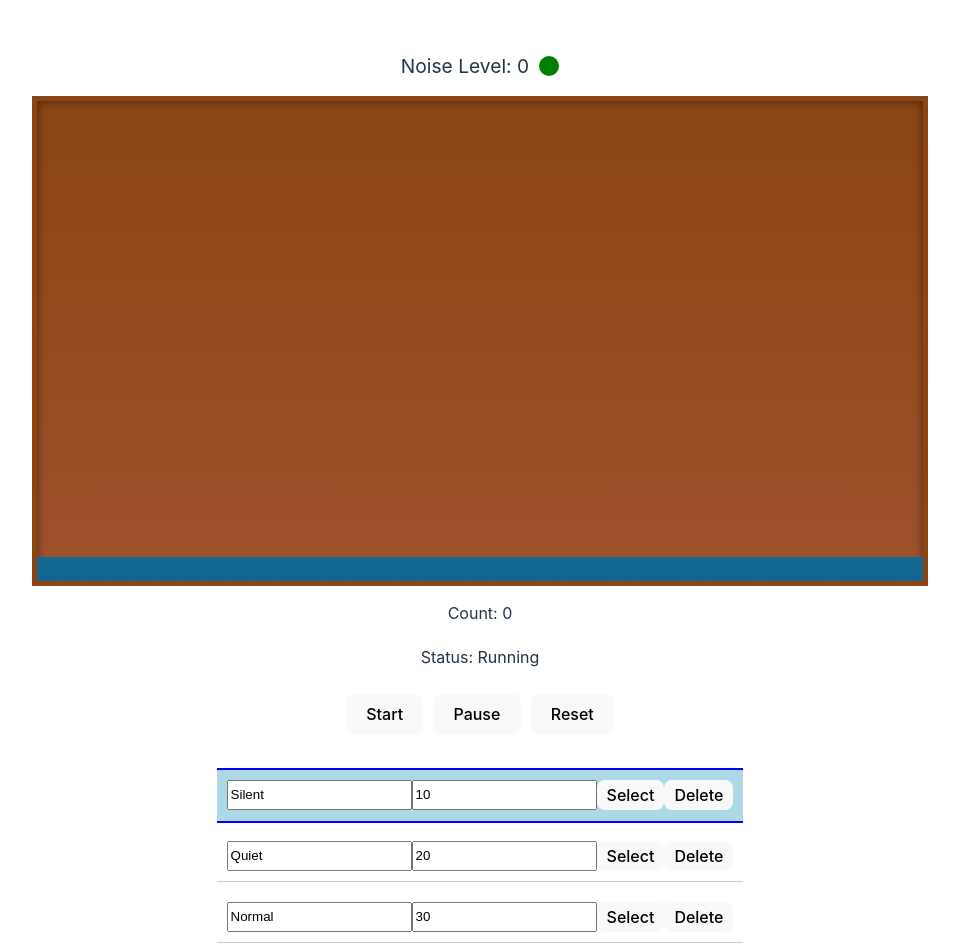
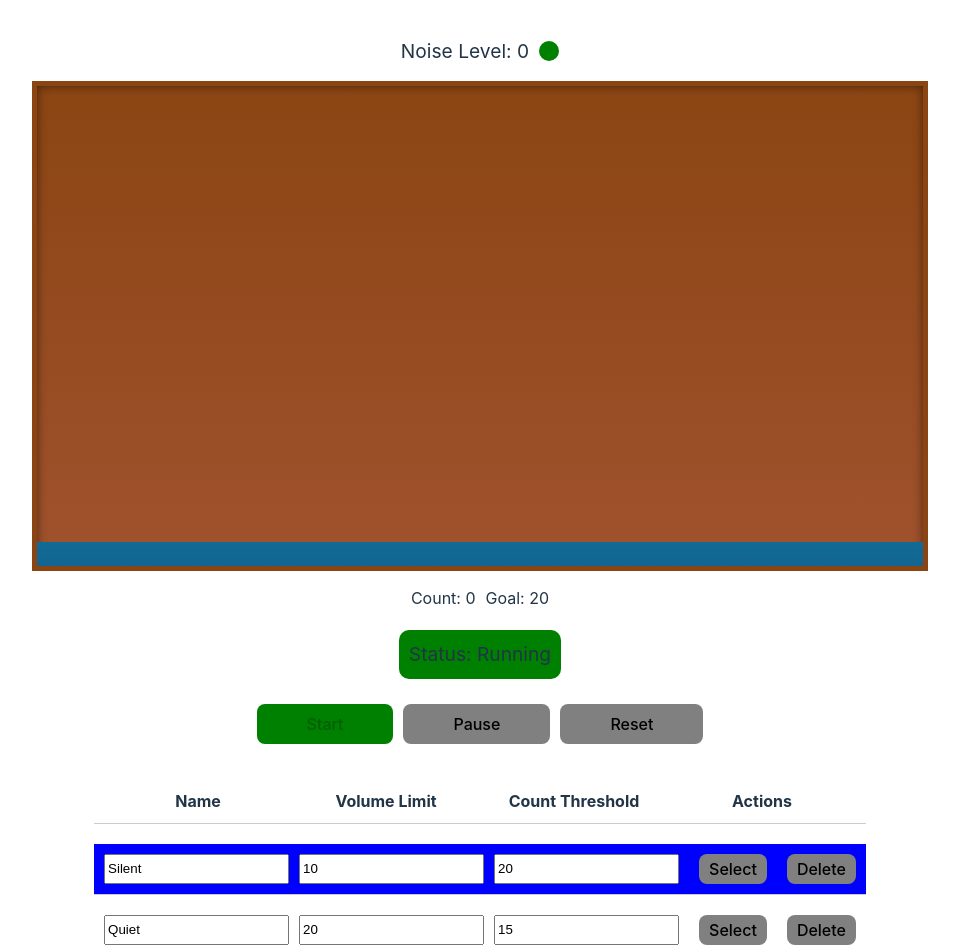
Before and after one commit to NSuer/User_Interface_Project_4, a Svelte app: page / in a window 1280 px wide. Shown: the top 952 px of the page, without its empty margins (160-1119 px from the left). Built offline with nearby package versions, Linux system fonts and the light colour scheme; no server answers.

Commit message:
Styling changes

```diff
--- a/src/App.svelte
+++ b/src/App.svelte
@@ -5,50 +5,90 @@
     func_stop_analyzing,
     current_volume,
     current_color,
-    isPaused,
+    is_paused,
     current_count,
+    goal,
     water_level,
-    ResetBucket,
-    isBucketFull,
+    reset_bucket,
+    is_bucket_full,
     resetting,
   } from "./stores";
   import ModeCreateEditAndSelect from "./lib/ModeCreateEditAndSelect.svelte";
   import Bucket from "./lib/Bucket.svelte";
 
-  let uniquekey = {};
-  let resetKey = 0; // The key to force reload the component
+  let unique_key = {};
+  let reset_key = 0; // The key to force reload the component
 
   function start() {
-    $isPaused = false;
+    $is_paused = false;
   }
 
   function pause() {
-    $isPaused = true;
+    $is_paused = true;
+  }
+
+  // Button Colors and disable
+  let start_button_color = "gray";
+  let pause_button_color = "gray";
+  let reset_button_color = "gray";
+  let start_button_disabled = false;
+  let pause_button_disabled = false;
+  let current_status = "null";
+  let status_color = "gray";
+
+  $: {
+    if ($resetting) {
+      current_status = "Resetting";
+      status_color = "blue";
+      start_button_color = "gray";
+      pause_button_color = "gray";
+      reset_button_color = "blue";
+      start_button_disabled = true;
+      pause_button_disabled = true;
+    } else {
+      if ($is_paused) {
+        current_status = "Paused";
+        status_color = "red";
+        start_button_color = "gray";
+        pause_button_color = "red";
+        reset_button_color = "gray";
+        pause_button_disabled = true;
+        start_button_disabled = false;
+      } else {
+        current_status = "Running";
+        status_color = "green";
+        start_button_color = "green";
+        pause_button_color = "gray";
+        reset_button_color = "gray";
+        start_button_disabled = true;
+        pause_button_disabled = false;
+      }
+    }
   }
 
   function reset() {
     // The way this is done may seems weird but it's the only way I could get it to work
 
-    $ResetBucket = true;
-    $isPaused = true;
-    $ResetBucket = false;
-    $isBucketFull = false;
+    $reset_bucket = true;
+    $is_paused = true;
+    $reset_bucket = false;
+    $is_bucket_full = false;
     $current_count = 0;
     $water_level = 50;
-    uniquekey = {}; // Create a new object to trigger re-render
-    resetKey += 1; // Each time you increment, Svelte will remount the component
+    unique_key = {}; // Create a new object to trigger re-render
+    reset_key += 1; // Each time you increment, Svelte will remount the component
 
     // Wait ten seconds then do all this again only once
     $resetting = true;
     setTimeout(() => {
-      $ResetBucket = true;
-      $isPaused = true;
-      $ResetBucket = false;
-      $isBucketFull = false;
+      $reset_bucket = true;
+      $is_paused = true;
+      $reset_bucket = false;
+      $is_bucket_full = false;
       $current_count = 0;
       $water_level = 50;
-      uniquekey = {}; // Create a new object to trigger re-render
-      resetKey += 1; // Each time you increment, Svelte will remount the component
+      unique_key = {}; // Create a new object to trigger re-render
+      reset_key += 1; // Each time you increment, Svelte will remount the component
       $resetting = false;
     }, 10000);
   }
@@ -61,27 +101,52 @@
 </script>
 
 <main>
-  <div class="decibelContainer">
-    <div class="noise-level">Noise Level: {$current_volume}</div>
+  <div class="decibel_container">
+    <div class="noise_level">Noise Level: {$current_volume}</div>
     <div
       class="indicator"
       style="background-color: {$current_color}; margin-left: 10px;"
     ></div>
   </div>
-  {#key uniquekey}
-    <Bucket key={resetKey} />
+  {#key unique_key}
+    <Bucket key={reset_key} />
   {/key}
-  <div>Count: {$current_count}</div>
-  <div>Status: {$isPaused ? "Paused" : "Running"}</div>
+  <div class="status_row">
+    <div>Count: {$current_count}</div>
+    <div>Goal: {$goal}</div>
+  </div>
+  <div class="status_indicator" style="background-color: {status_color};">Status: {current_status}</div>
   <div class="controls">
-    <button on:click={start}>Start</button>
-    <button on:click={pause}>Pause</button>
-    <button on:click={reset}>Reset</button>
+    <button
+      on:click={start}
+      style="background-color: {start_button_color};" disabled={start_button_disabled}
+      >Start</button
+    >
+    <button
+      on:click={pause}
+      style="background-color: {pause_button_color};" disabled={pause_button_disabled}
+      >Pause</button
+    >
+    <button on:click={reset} style="background-color: {reset_button_color}"
+      >Reset</button
+    >
   </div>
   <ModeCreateEditAndSelect />
 </main>
 
 <style>
+  .status_row {
+    display: flex;
+    justify-content: center;
+    width: 100%;
+    gap: 10px;
+  }
+  .status_indicator {
+    text-align: center;
+    font-size: 1.2rem;
+    border-radius: 10px;
+    padding: 10px;
+  }
   .controls {
     display: flex;
     flex-direction: row;
@@ -90,10 +155,10 @@
   .controls button {
     margin: 5px;
   }
-  .decibelContainer {
+  .decibel_container {
     display: flex;
     align-items: center;
-    margin-top: 20px;
+    margin-top: 5px;
     justify-content: center;
   }
   .indicator {
@@ -104,8 +169,7 @@
     transition: background-color 0.3s ease;
     margin-left: 10px;
   }
-
-  .noise-level {
+  .noise_level {
     text-align: center;
     font-size: 1.2rem;
     margin-top: 0px;
@@ -116,4 +180,12 @@
     align-items: center;
     gap: 20px;
   }
+  button {
+    padding: 10px 50px;
+    border: none;
+    cursor: pointer;
+    background-color: gray;
+    outline: none;
+    transition: background-color 0.3s ease;
+  }
 </style>
--- a/src/lib/ModeCreateEditAndSelect.svelte
+++ b/src/lib/ModeCreateEditAndSelect.svelte
@@ -11,6 +11,14 @@
 <main>
     <!-- A Scrollable list of Modes, where you can edit, delete, and add new modes -->
     <!-- Each Mode will have its Name and Volume Limit -->
+    <div class="Mode_List">
+        <div class="mode-item header">
+            <div class="label">Name</div>
+            <div class="label">Volume Limit</div>
+            <div class="label">Count Threshold</div>
+            <div class="label">Actions</div>
+        </div>
+    </div>
     <div class="Mode_List">
         {#each $mode_list as mode (mode.id)}
             <div
@@ -27,6 +35,13 @@
                     bind:value={mode.volume_limit}
                     on:change={() => func_update_mode_list(mode.id)}
                 />
+                <input
+                    type="number"
+                    bind:value={mode.count_threshold}
+                    on:change={() =>
+                        func_update_mode_list(mode.count_threshold)}
+                />
+                <div class="actions">
                     <button on:click={() => func_set_current_mode(mode.id)}
                         >Select</button
                     >
@@ -34,21 +49,35 @@
                         >Delete</button
                     >
                 </div>
+            </div>
         {/each}
     </div>
-
-
-
     <div class="add-mode">
         <button on:click={() => func_update_mode_list(-1)}>Add New Mode</button>
     </div>
 </main>
 
 <style>
+    .label {
+        flex: 1;
+        font-weight: bold;
+    }
+    .mode-item input {
+        flex: 1;
+        margin-right: 10px;
+    }
+    .mode-item .actions {
+        display: flex;
+        gap: 10px;
+    }
+    .mode-item button {
+        margin-left: 10px;
+    }
     button {
         padding: 5px 10px;
         border: none;
         cursor: pointer;
+        background-color: gray;
     }
     .mode-item {
         display: flex;
@@ -58,12 +87,14 @@
         border-bottom: 1px solid #ccc;
     }
     .mode-item.selected {
-        background-color: lightblue;
-        outline: 2px solid blue;
+        background-color: blue;
         font-weight: bold;
     }
     .Mode_List {
         max-height: 80vh;
         overflow-y: auto;
     }
+    .header {
+        font-weight: bold;
+    }
 </style>
--- a/src/stores.ts
+++ b/src/stores.ts
@@ -1,6 +1,35 @@
 import { writable } from "svelte/store";
-import { readable } from 'svelte/store';
 import { get } from 'svelte/store';
+
+// Animation Stuff --------------------------------------------------------------
+export let goal = writable(1000000);
+export let current_count = writable(0);
+export let water_level = writable(50); // Initial water level
+export let is_paused = writable(false);
+export let reset_bucket = writable(false);
+export let is_bucket_full = writable(false);
+export let resetting = writable(false);
+
+current_count.subscribe(count => {
+    if (count >= get(goal)) {
+        is_bucket_full.set(true);
+    } else {
+        is_bucket_full.set(false);
+    }
+});
+
+setInterval(() => {
+    if (!get(is_paused)) {
+        let value = get(current_volume);
+        let mode: ModeObject = get(current_mode);
+        if (value > mode.volume_limit) {
+            current_count.update(n => n + 1);
+            console.log("Current Count:", get(current_count));
+        }
+    }
+}, 1000);
+
+// ------------------------------------------------------------------------------
 
 // Mode Stuff -------------------------------------------------------------------
 
@@ -8,24 +37,26 @@ export class ModeObject {
     id: number;
     name: string;
     volume_limit: number;
+    count_threshold: number;
 
-
-    constructor(id: number, name: string, volume_limit: number) {
+    constructor(id: number, name: string, volume_limit: number, count_threshold: number) {
         this.id = id;
         this.name = name;
         this.volume_limit = volume_limit;
+        this.count_threshold = count_threshold;
     }
 }
 
 export let mode_list = writable([
-    new ModeObject(0, "Silent", 10),
-    new ModeObject(1, "Quiet", 20),
-    new ModeObject(2, "Normal", 30)
+    new ModeObject(0, "Silent", 10, 20),
+    new ModeObject(1, "Quiet", 20, 15),
+    new ModeObject(2, "Normal", 30, 25)
 ]);
 
 export let current_mode = writable<ModeObject>(get(mode_list)[0]);
+func_set_current_mode(0);
 
-export function func_update_mode_list(mode_id: number, name?: string, volume_limit?: number) {
+export function func_update_mode_list(mode_id: number, name?: string, volume_limit?: number, count_threshold?: number) {
     // If the mode already exists, update it
     let mode_list_array = get(mode_list);
     let mode_exists = false;
@@ -44,9 +75,12 @@ export function func_update_mode_list(mode_id: number, name?: string, volume_lim
         if (volume_limit !== undefined) {
             mode_list_array[mode_index].volume_limit = volume_limit;
         }
+        if (count_threshold !== undefined) {
+            mode_list_array[mode_index].count_threshold = count_threshold;
+        }
     } else {
         // If the mode doesn't exist, add it
-        mode_list_array.push(new ModeObject(mode_list_array.length, name || "Default", volume_limit || 0));
+        mode_list_array.push(new ModeObject(mode_list_array.length, name || "Default", volume_limit || 0, count_threshold || 0));
     }
     mode_list.set(mode_list_array);
 }
@@ -57,6 +91,7 @@ export function func_set_current_mode(mode_id) {
     for (i = 0; i < mode_list_array.length; i++) {
         if (mode_list_array[i].id == mode_id) {
             current_mode.set(mode_list_array[i]);
+            goal.set(mode_list_array[i].count_threshold);
         }
     }
 }
@@ -77,7 +112,6 @@ export function func_delete_mode(mode_id) {
     }
 }
 // ------------------------------------------------------------------------------
-
 
 // Microphone Stuff -------------------------------------------------------------
 export let current_volume = writable(0.00);
@@ -135,33 +169,3 @@ export const func_stop_analyzing = () => {
     console.log("Stopped audio analysis.");
 };
 // ------------------------------------------------------------------------------
-
-// Animation Stuff --------------------------------------------------------------
-export let goal = writable(20);
-export let current_count = writable(0);
-export let water_level = writable(50); // Initial water level
-export let isPaused = writable(false);
-export let ResetBucket = writable(false);
-export let isBucketFull = writable(false);
-export let resetting = writable(false);
-
-current_count.subscribe(count => {
-    if (count >= get(goal)) {
-        isBucketFull.set(true);
-    } else {
-        isBucketFull.set(false);
-    }
-});
-
-setInterval(() => {
-    if (!get(isPaused)) {
-        let value = get(current_volume);
-        let mode: ModeObject = get(current_mode);
-        if (value > mode.volume_limit) {
-            current_count.update(n => n + 1);
-            console.log("Current Count:", get(current_count));
-        }
-    }
-}, 1000);
-
-// ------------------------------------------------------------------------------
```
Also changed, not shown: src/lib/Bucket.svelte (+17 -5 lines), src/lib/Egg.svelte (deleted, +0 -145 lines). Lines whose indentation alone changed are shown as unchanged.
